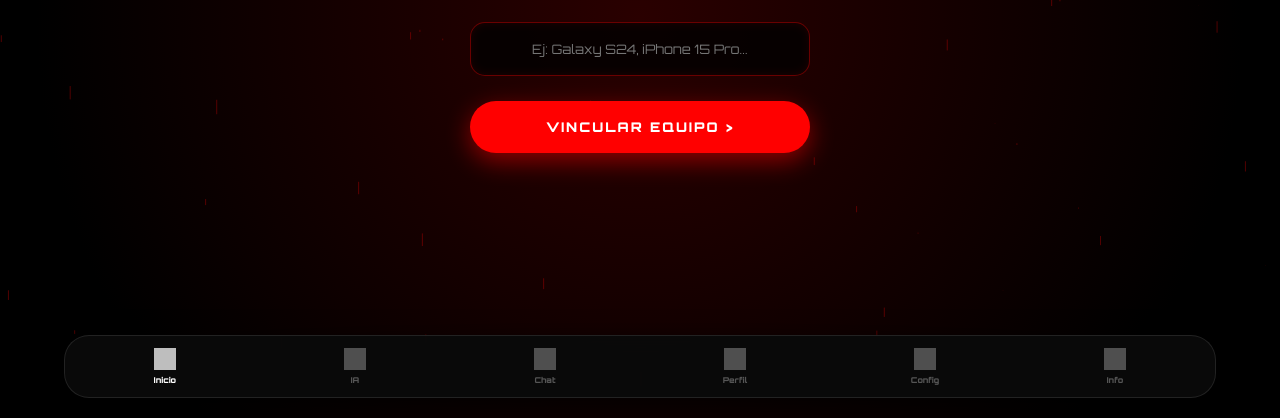
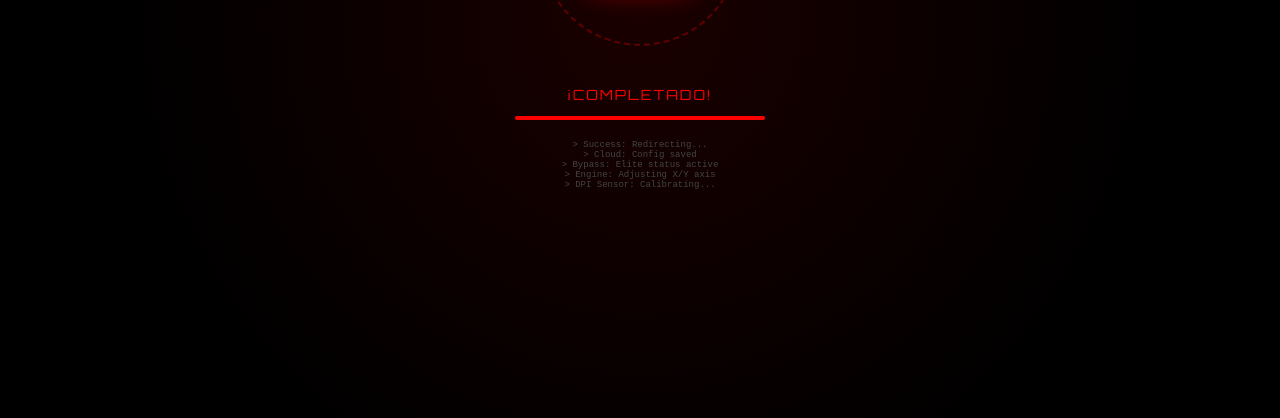
Before and after one commit to TropexV1/sens-tropex-elite-, a plain HTML site: page index.html in a window 1280 px wide. Shown: the part 382-800 px from the top of the page. Drawn offline with nearby package versions, Linux system fonts and the light colour scheme; grey boxes are pictures that could not be loaded.

Commit message:
index.html

```diff
--- a/index.html
+++ b/index.html
@@ -3,210 +3,170 @@
 <head>
     <meta charset="UTF-8">
     <meta name="viewport" content="width=device-width, initial-scale=1.0, maximum-scale=1.0, user-scalable=no">
-    <title>SENS TRØPEX - ELITE 🎯</title>
+    <title>GENERANDO - TRØPEX AI</title>
     <link href="https://fonts.googleapis.com/css2?family=Orbitron:wght@400;900&display=swap" rel="stylesheet">
-    <script src="https://cdnjs.cloudflare.com/ajax/libs/vanilla-tilt/1.7.2/vanilla-tilt.min.js"></script>
-
     <style>
-        * { margin: 0; padding: 0; box-sizing: border-box; -webkit-tap-highlight-color: transparent; }
-
+        * { margin: 0; padding: 0; box-sizing: border-box; }
         body {
             background-color: #000;
             color: white;
             font-family: 'Orbitron', sans-serif;
             height: 100vh;
-            overflow: hidden;
-            display: flex;
-            flex-direction: column;
-            background-image: radial-gradient(circle at center, #2a0000 0%, #000 80%);
-        }
-
-        /* Capa 1: Lluvia */
-        canvas { position: fixed; top: 0; left: 0; z-index: 1; pointer-events: none; }
-
-        /* Capa 2: Personaje Parallax */
-        #character-container {
-            position: fixed;
-            top: 0; left: 0;
-            width: 100%; height: 100%;
-            display: flex;
-            justify-content: center;
-            align-items: center;
-            z-index: 2;
-            pointer-events: none;
-        }
-
-        #personaje {
-            height: 70vh;
-            opacity: 0.6;
-            filter: drop-shadow(0 0 25px rgba(255, 0, 0, 0.7));
-            transform-style: preserve-3d;
-        }
-
-        /* Capa 3: Interfaz */
-        .container {
-            flex: 1;
             display: flex;
             flex-direction: column;
             align-items: center;
             justify-content: center;
-            padding: 20px;
-            z-index: 10;
-            position: relative;
-            margin-bottom: 110px;
+            overflow: hidden;
+            background-image: radial-gradient(circle at center, #1a0000 0%, #000 70%);
         }
 
-        h1 { font-size: 2.8rem; color: #ff0000; text-shadow: 0 0 20px #ff0000; font-weight: 900; margin-bottom: 5px; }
-        h1 span { color: white; text-shadow: 0 0 10px #fff; }
-        .subtitle { font-size: 0.6rem; letter-spacing: 5px; color: #aaa; margin-bottom: 40px; text-transform: uppercase; }
-
-        /* Selector de Equipo Estilo Modifax */
-        .selector { display: flex; gap: 15px; margin-bottom: 25px; width: 100%; max-width: 340px; }
-        .option {
-            flex: 1; height: 110px;
-            border: 1px solid rgba(255,255,255,0.1); border-radius: 20px;
-            display: flex; flex-direction: column; align-items: center; justify-content: center;
-            cursor: pointer; background: rgba(255,255,255,0.05);
-            backdrop-filter: blur(15px); transition: 0.3s;
-            color: #777; font-size: 10px; font-weight: bold; gap: 10px;
-        }
-        .option img { width: 35px; filter: grayscale(1) opacity(0.5); transition: 0.3s; }
-        .option.active { border-color: #ff0000; background: rgba(255,0,0,0.1); color: #fff; box-shadow: 0 0 20px rgba(255,0,0,0.2); }
-        .option.active img { filter: grayscale(0) opacity(1); }
-
-        /* Input y Botón */
-        input {
-            background: rgba(0, 0, 0, 0.8); border: 1px solid rgba(255,0,0,0.4);
-            padding: 18px; border-radius: 15px; color: white;
-            width: 100%; max-width: 340px; text-align: center;
-            font-family: 'Orbitron'; margin-bottom: 25px; outline: none;
-            font-size: 13px; box-shadow: inset 0 0 10px rgba(255,0,0,0.1);
+        /* Scanner de CPU */
+        .scanner-container {
+            position: relative;
+            width: 200px;
+            height: 200px;
+            display: flex;
+            align-items: center;
+            justify-content: center;
+            margin-bottom: 40px;
         }
 
-        .btn-start {
-            background: #ff0000; color: white; border: none;
-            padding: 18px 0; font-weight: 900; border-radius: 50px;
-            cursor: pointer; font-family: 'Orbitron';
-            width: 100%; max-width: 340px;
-            box-shadow: 0 8px 25px rgba(255,0,0,0.5);
-            text-transform: uppercase; letter-spacing: 2px; transition: 0.3s;
+        .cpu-icon {
+            width: 100px;
+            filter: drop-shadow(0 0 15px #ff0000);
+            z-index: 5;
         }
-        .btn-start:active { transform: scale(0.98); background: #cc0000; }
 
-        /* NAVBAR FLOTANTE PROFESIONAL */
-        .navbar {
-            position: fixed; bottom: 20px; left: 5%; width: 90%;
-            background: rgba(10, 10, 10, 0.95); backdrop-filter: blur(20px);
-            border: 1px solid rgba(255, 255, 255, 0.1); border-radius: 25px;
-            display: flex; justify-content: space-around; padding: 12px 5px; z-index: 1000;
-            box-shadow: 0 10px 30px rgba(0,0,0,0.8);
+        .scan-line {
+            position: absolute;
+            width: 100%;
+            height: 2px;
+            background: #ff0000;
+            box-shadow: 0 0 15px #ff0000;
+            top: 0;
+            animation: scan 2s ease-in-out infinite;
+            z-index: 10;
         }
-        .nav-item {
-            text-align: center; color: #555; text-decoration: none;
-            font-size: 8px; font-weight: bold; flex: 1;
-            display: flex; flex-direction: column; align-items: center; gap: 5px; transition: 0.3s;
+
+        @keyframes scan {
+            0% { top: 0; opacity: 0; }
+            50% { opacity: 1; }
+            100% { top: 100%; opacity: 0; }
         }
-        .nav-item.active { color: #fff; }
-        .nav-icon { width: 22px; height: 22px; filter: grayscale(1) brightness(0.5); transition: 0.3s; }
-        .nav-item.active .nav-icon { filter: grayscale(0) brightness(1.2); drop-shadow: 0 0 5px #ff0000; }
+
+        .orbit {
+            position: absolute;
+            width: 100%;
+            height: 100%;
+            border: 2px dashed rgba(255, 0, 0, 0.3);
+            border-radius: 50%;
+            animation: rotate 10s linear infinite;
+        }
+
+        @keyframes rotate {
+            from { transform: rotate(0deg); }
+            to { transform: rotate(360deg); }
+        }
+
+        /* Texto de Carga */
+        .loading-text {
+            text-align: center;
+            max-width: 80%;
+        }
+
+        #status {
+            color: #ff0000;
+            font-size: 14px;
+            letter-spacing: 2px;
+            margin-bottom: 10px;
+            height: 20px;
+            text-transform: uppercase;
+        }
+
+        .progress-bar {
+            width: 250px;
+            height: 4px;
+            background: rgba(255, 255, 255, 0.1);
+            border-radius: 10px;
+            overflow: hidden;
+            margin: 0 auto;
+        }
+
+        .progress-fill {
+            height: 100%;
+            width: 0%;
+            background: #ff0000;
+            box-shadow: 0 0 10px #ff0000;
+            transition: width 0.3s;
+        }
+
+        .logs {
+            margin-top: 20px;
+            font-size: 9px;
+            color: #444;
+            font-family: monospace;
+            height: 50px;
+            overflow: hidden;
+        }
     </style>
 </head>
 <body>
 
-    <canvas id="bloodRain"></canvas>
-
-    <div id="character-container">
-        <img src="personaje.png" id="personaje" alt="Tropex Soldier">
+    <div class="scanner-container">
+        <div class="orbit"></div>
+        <img src="https://cdn-icons-png.flaticon.com/512/900/900618.png" class="cpu-icon">
+        <div class="scan-line"></div>
     </div>
 
-    <div class="container">
-        <h1>TR<span>Ø</span>PEX</h1>
-        <div class="subtitle">Elite Sensitivity Engine</div>
-
-        <div class="selector">
-            <div class="option" id="opt-android" onclick="selectType('ANDROID')">
-                <img src="https://cdn-icons-png.flaticon.com/512/226/226770.png" alt="Android">
-                ANDROID
-            </div>
-            <div class="option" id="opt-ios" onclick="selectType('IOS')">
-                <img src="https://cdn-icons-png.flaticon.com/512/0/747.png" alt="iOS">
-                IOS
-            </div>
+    <div class="loading-text">
+        <div id="status">INICIANDO NÚCLEO...</div>
+        <div class="progress-bar">
+            <div class="progress-fill" id="fill"></div>
         </div>
-
-        <input type="text" id="model" placeholder="Ej: Galaxy S24, iPhone 15 Pro...">
-        <button class="btn-start" onclick="startProcess()">Vincular Equipo ></button>
+        <div class="logs" id="logs"></div>
     </div>
 
-    <nav class="navbar">
-        <a href="index.html" class="nav-item active">
-            <img src="https://cdn-icons-png.flaticon.com/512/1946/1946436.png" class="nav-icon">
-            Inicio
-        </a>
-        <a href="ia.html" class="nav-item">
-            <img src="https://cdn-icons-png.flaticon.com/512/900/900618.png" class="nav-icon">
-            IA
-        </a>
-        <a href="chat.html" class="nav-item">
-            <img src="https://cdn-icons-png.flaticon.com/512/5948/5948565.png" class="nav-icon">
-            Chat
-        </a>
-        <a href="perfil.html" class="nav-item">
-            <img src="https://cdn-icons-png.flaticon.com/512/1077/1077063.png" class="nav-icon">
-            Perfil
-        </a>
-        <a href="config.html" class="nav-item">
-            <img src="https://cdn-icons-png.flaticon.com/512/2040/2040504.png" class="nav-icon">
-            Config
-        </a>
-        <a href="info.html" class="nav-item">
-            <img src="https://cdn-icons-png.flaticon.com/512/471/471663.png" class="nav-icon">
-            Info
-        </a>
-    </nav>
+    <script>
+        const statusText = document.getElementById('status');
+        const fill = document.getElementById('fill');
+        const logs = document.getElementById('logs');
 
-    <script>
-        // 1. Lluvia de Sangre Animada
-        const canvas = document.getElementById('bloodRain');
-        const ctx = canvas.getContext('2d');
-        canvas.width = window.innerWidth; canvas.height = window.innerHeight;
-        const drops = [];
-        for (let i = 0; i < 70; i++) drops.push({ x: Math.random() * canvas.width, y: Math.random() * canvas.height, l: Math.random() * 15, v: Math.random() * 4 + 2 });
-        function draw() {
-            ctx.clearRect(0, 0, canvas.width, canvas.height);
-            ctx.strokeStyle = 'rgba(200, 0, 0, 0.4)';
-            drops.forEach(d => {
-                ctx.beginPath(); ctx.moveTo(d.x, d.y); ctx.lineTo(d.x, d.y + d.l); ctx.stroke();
-                d.y += d.v; if (d.y > canvas.height) d.y = -20;
-            });
-            requestAnimationFrame(draw);
-        }
-        draw();
+        const steps = [
+            { text: "Detectando Hardware...", time: 0, log: "> CPU: ARMv8-A detected" },
+            { text: "Analizando DPI...", time: 20, log: "> DPI Sensor: Calibrating..." },
+            { text: "Sincronizando Sens...", time: 40, log: "> Engine: Adjusting X/Y axis" },
+            { text: "Inyectando Código...", time: 60, log: "> Bypass: Elite status active" },
+            { text: "Finalizando...", time: 80, log: "> Cloud: Config saved" },
+            { text: "¡COMPLETADO!", time: 100, log: "> Success: Redirecting..." }
+        ];
 
-        // 2. Inicializar Efecto Parallax en el Personaje
-        VanillaTilt.init(document.querySelector("#personaje"), {
-            max: 12, speed: 400, scale: 1.05, gyroscope: true
-        });
+        let currentStep = 0;
 
-        // 3. Lógica de Selección
-        let type = "";
-        function selectType(t) {
-            type = t;
-            document.getElementById('opt-android').classList.remove('active');
-            document.getElementById('opt-ios').classList.remove('active');
-            document.getElementById('opt-' + t.toLowerCase()).classList.add('active');
+        function updateProgress() {
+            if (currentStep < steps.length) {
+                const step = steps[currentStep];
+                statusText.innerText = step.text;
+                fill.style.width = step.time + "%";
+
+                const newLog = document.createElement('div');
+                newLog.innerText = step.log;
+                logs.prepend(newLog);
+
+                currentStep++;
+                setTimeout(updateProgress, 800);
+            } else {
+                // Redirigir a la página final
+                setTimeout(() => {
+                    window.location.href = "final.html";
+                }, 500);
+            }
         }
 
-        // 4. Ir a la siguiente página
-        function startProcess() {
-            const m = document.getElementById('model').value;
-            if(!type || !m) return alert("Por favor, selecciona tu sistema y modelo.");
-            localStorage.setItem('deviceModel', m);
-            document.querySelector('.btn-start').innerText = "GENERANDO...";
-            setTimeout(() => { window.location.href = "generar.html"; }, 1200);
-        }
+        // Recuperar el modelo guardado para darle realismo
+        const model = localStorage.getItem('deviceModel') || "Device";
+        console.log("Optimizando para: " + model);
 
-        window.addEventListener('resize', () => { canvas.width = window.innerWidth; canvas.height = window.innerHeight; });
+        setTimeout(updateProgress, 500);
     </script>
 </body>
 </html>
```
